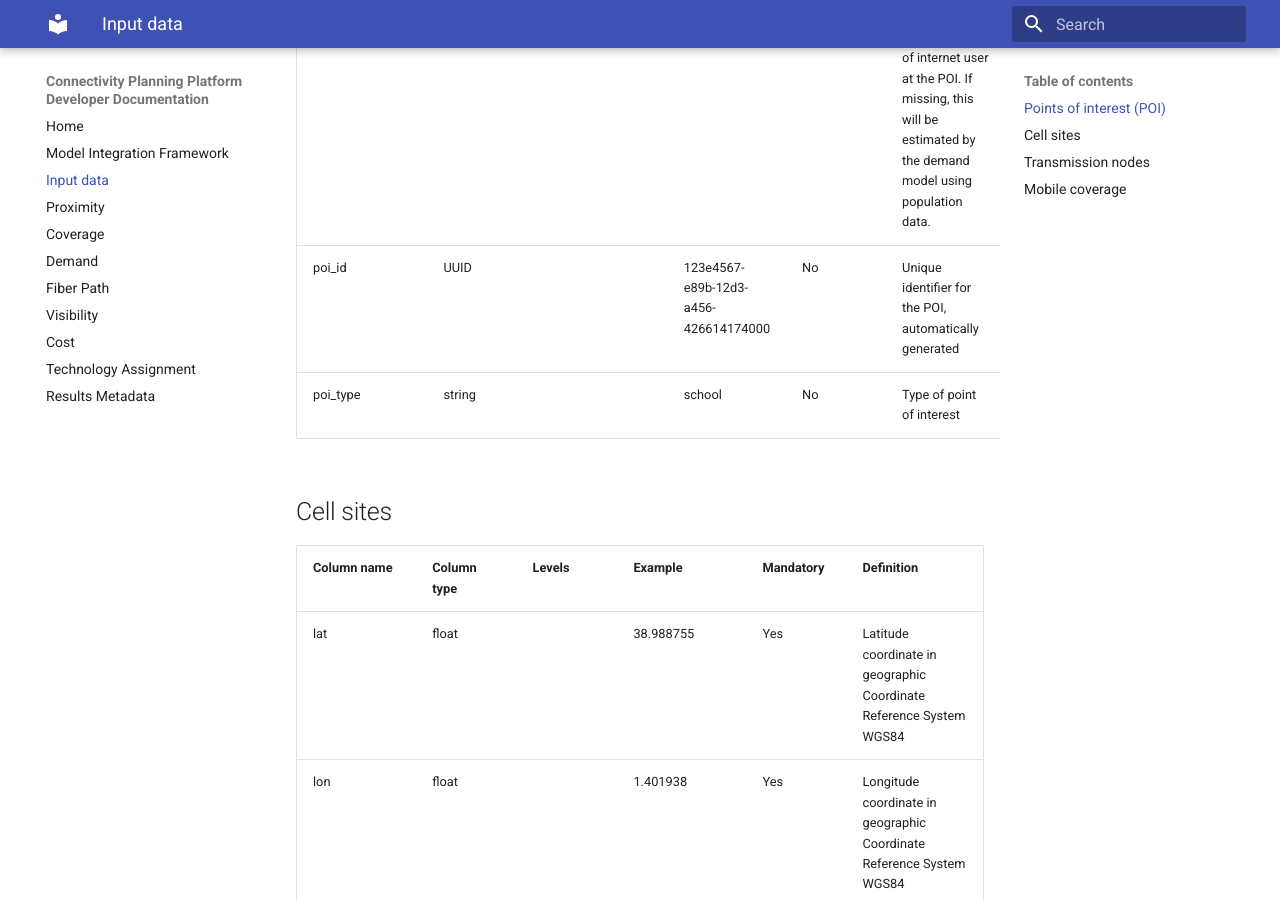
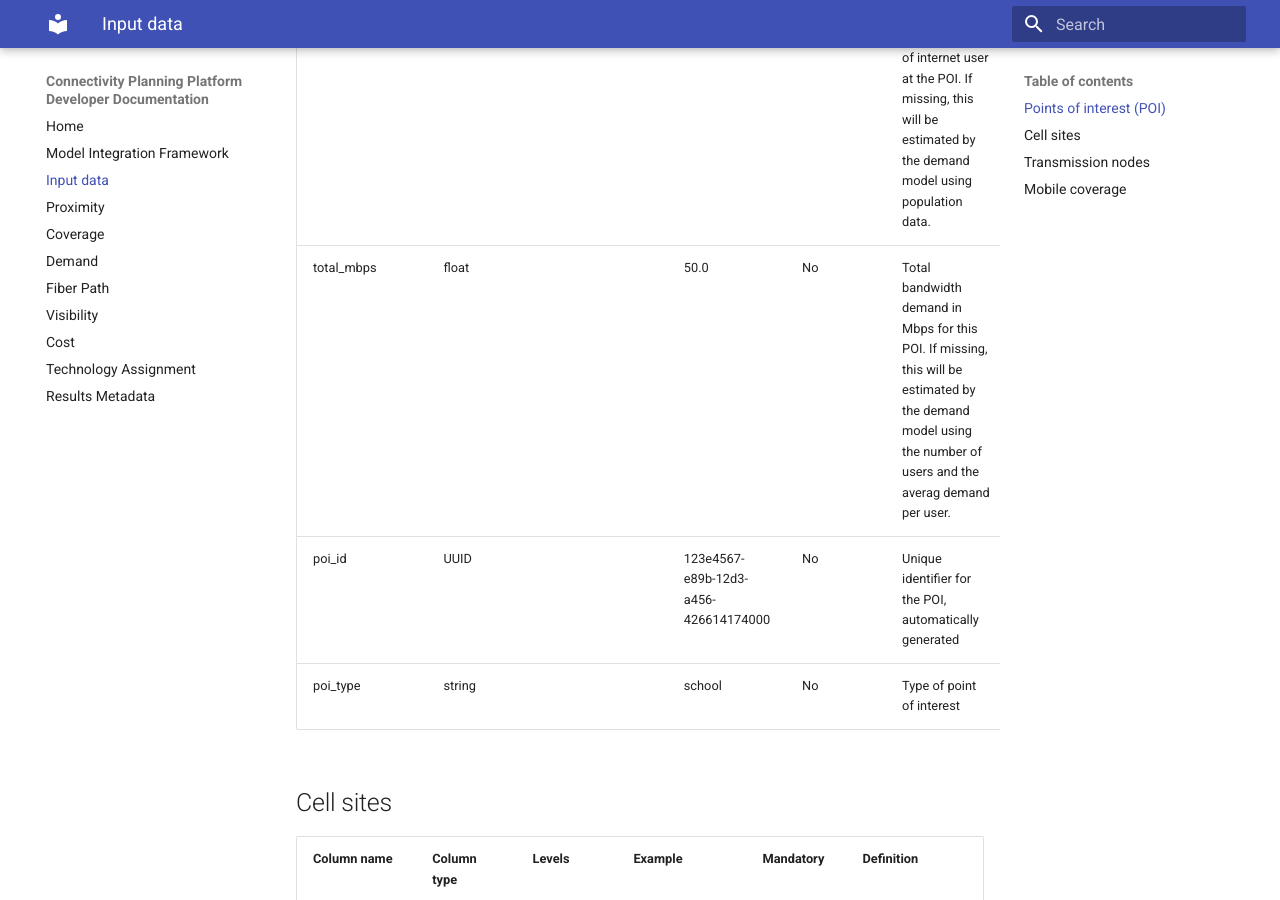
Before and after one commit to FNS-Division/inframapkit-documentation, an MkDocs documentation site: the page built from docs/inputdata.md, in a window 1280 px wide and 900 px high, scrolled down 1469 px. Built offline with MkDocs 1.6.1 and Material for MkDocs 9.7.7, drawn with Linux system fonts in a browser that asks for light colours.

```diff
--- a/docs/inputdata.md
+++ b/docs/inputdata.md
@@ -14,6 +14,7 @@ This page summarises the user-provided data required by the toolkit. The provide
 | has_electricity | boolean | | True | No | Whether the POI has electricity. If missing, no electricity will be assumed. |
 | is_connected | boolean | | True | No | Whether the POI has connectivity. If this column is missing, the connectivity status will be inferred using [speed test](https://www.ookla.com/ookla-for-good/open-data) measurements. |
 | number_of_users | boolean | | True | No | Peak number of internet user at the POI. If missing, this will be estimated by the demand model using population data. |
+| total_mbps | float | | 50.0 | No | Total bandwidth demand in Mbps for this POI. If missing, this will be estimated by the demand model using the number of users and the averag demand per user. |
 | poi_id | UUID | | 123e4567-e89b-12d3-a456-426614174000 | No | Unique identifier for the POI, automatically generated |
 | poi_type | string | | school | No | Type of point of interest |
 
```
